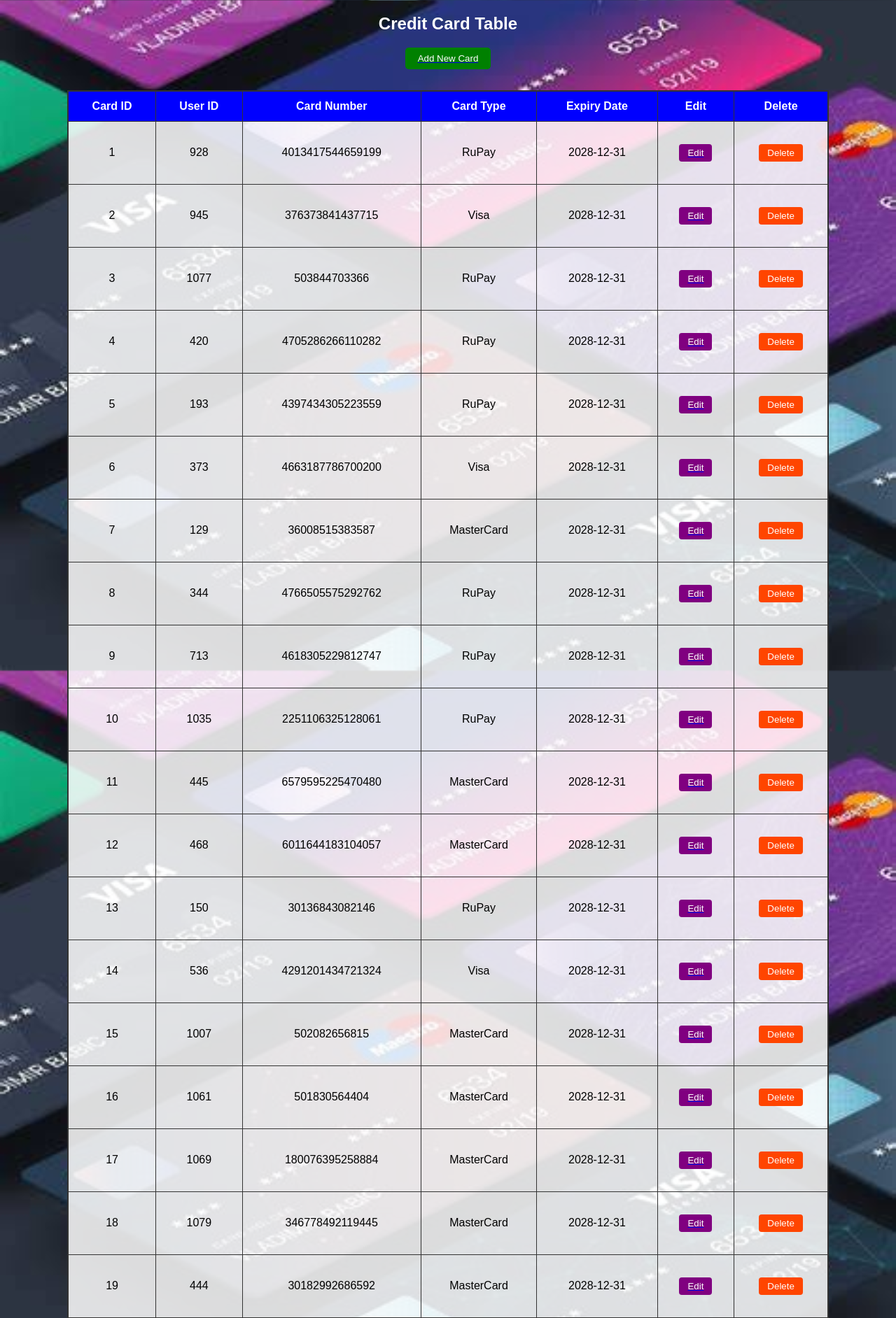
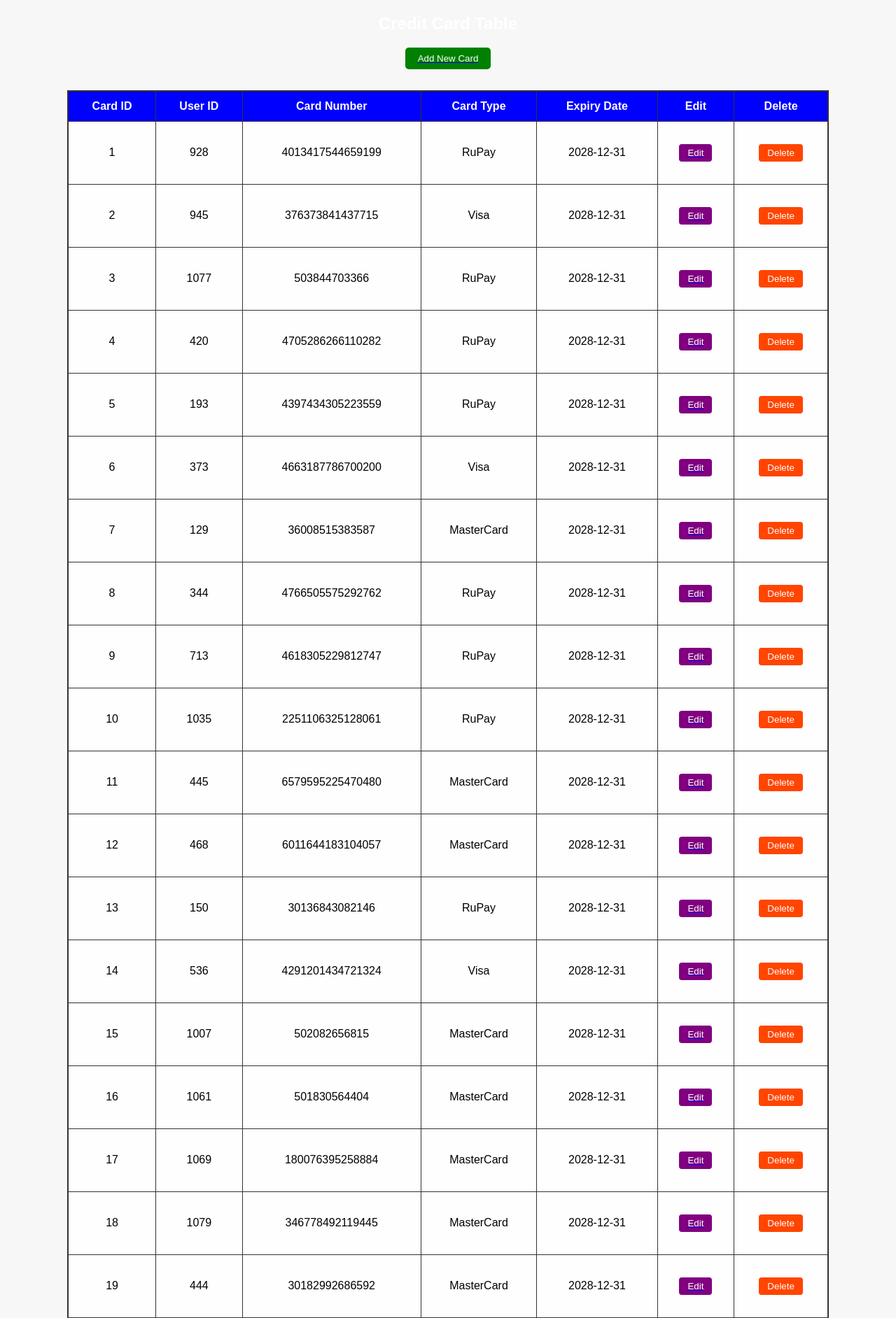
Before and after one commit to senthilVyTCDC/CEG-Ariyalur-Batch1, a Flask app: page /card in a window 1280 px wide. Shown: the top 1884 px of the page at 70% size. Run offline with Flask 3, Linux system fonts and the light colour scheme; data comes from the database, SQL or seed files in the repository.

Commit message:
Updated UI, removed background image, completed card module

```diff
--- a/CreditCardFraud/static/style.css
+++ b/CreditCardFraud/static/style.css
@@ -2,8 +2,7 @@
 body {
     margin: 0;
     font-family: Arial, sans-serif;
-    background: url("bg.jpg") no-repeat center center fixed;
-    background-size: cover;
+    background-color: #f4f4f4ad;   /* light grey */
 }
 
 /* Heading */
```
Also changed, not shown: CreditCardFraud/static/bg.jpg (deleted).
